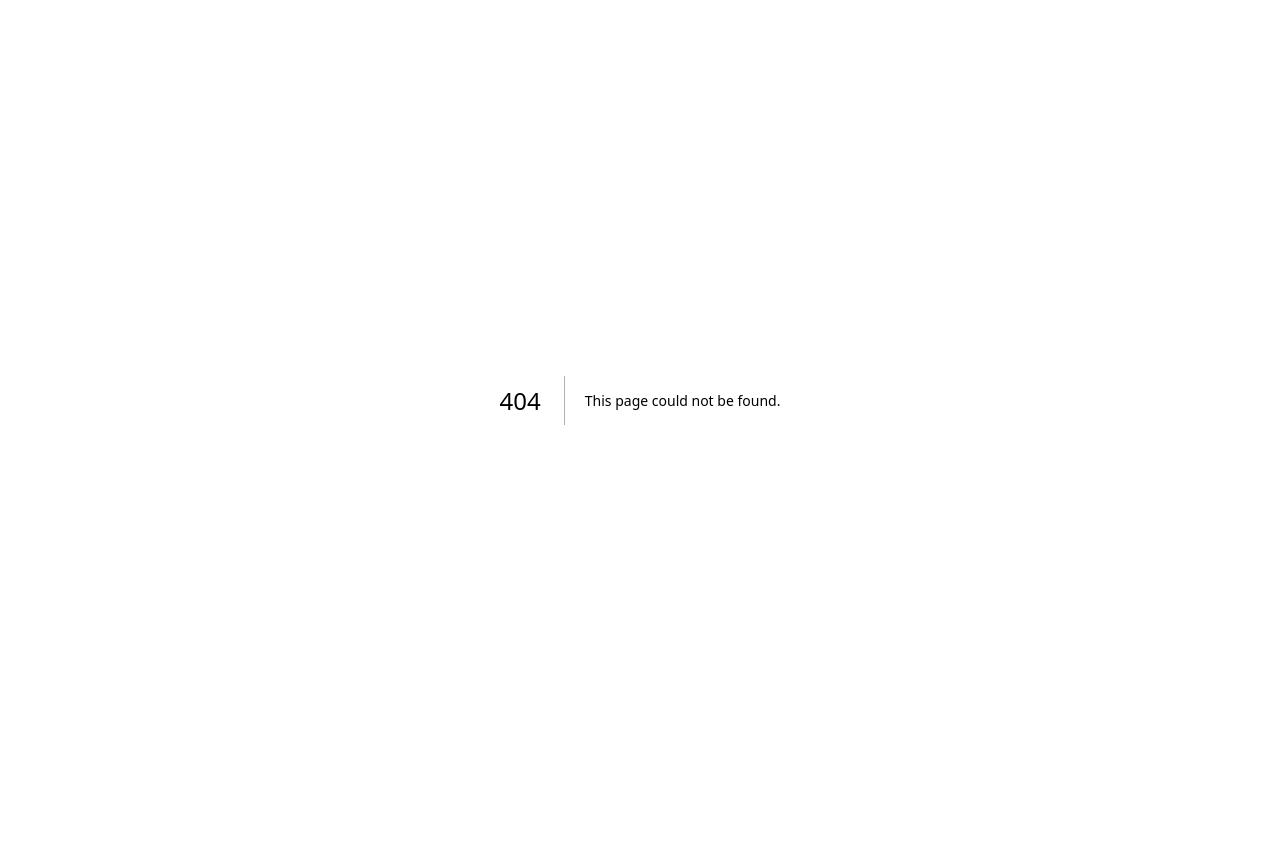
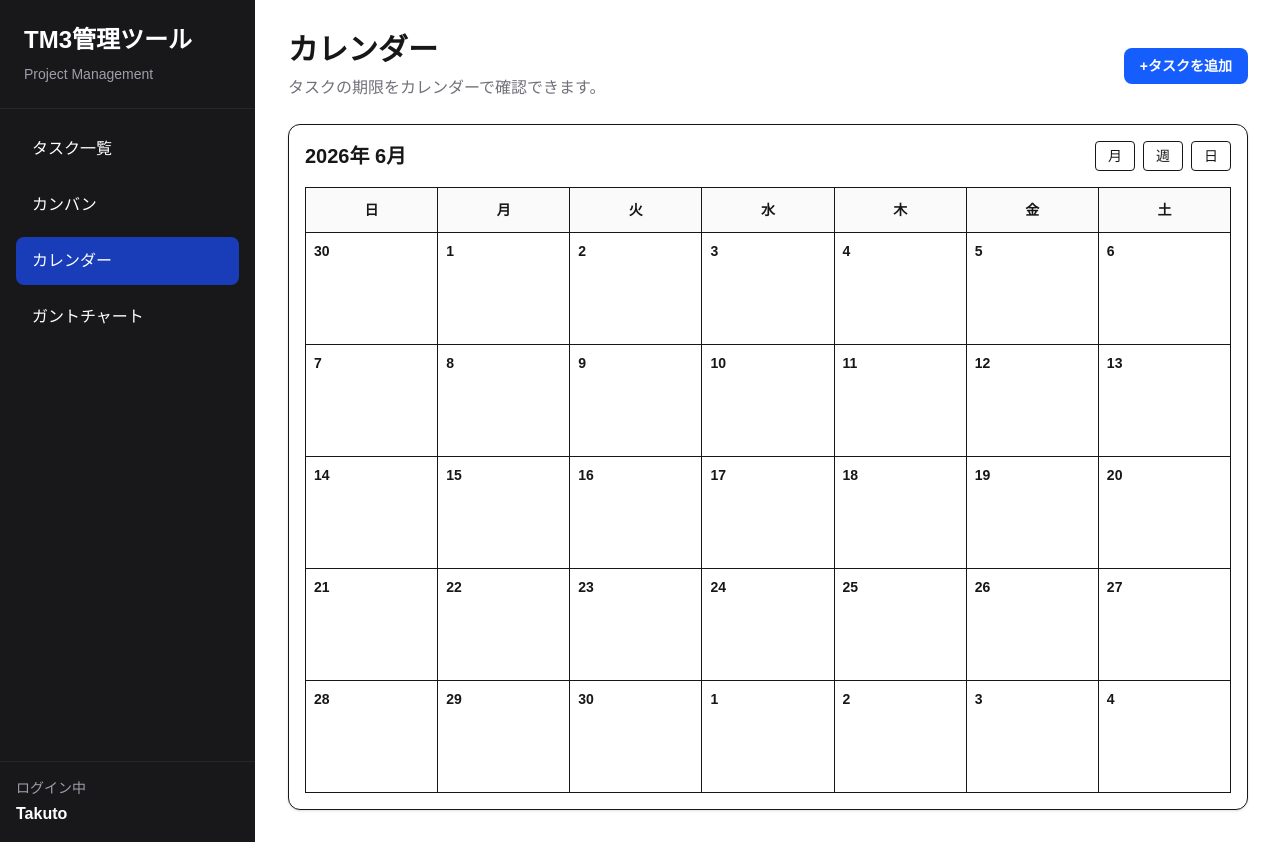
Before and after one commit to kazu0801-b/tm3-management-app, a Next.js app in the folder frontend/: page /calendar in a window 1280 px wide. Before the commit this address had no page. Before the commit the page ends 800 px from the top, so only its background shows below. Built offline with nearby package versions, Linux system fonts and the light colour scheme.

Commit message:
カレンダー画面の土台を追加

```diff
--- /dev/null
+++ b/frontend/src/app/calendar/page.tsx
@@ -0,0 +1,82 @@
+import { AppLayout } from "@/components/templates/AppLayout";
+import { mockTasks } from "@/data/mockTasks";
+
+const days = [
+  "30", "1", "2", "3", "4", "5", "6",
+  "7", "8", "9", "10", "11", "12", "13",
+  "14", "15", "16", "17", "18", "19", "20",
+  "21", "22", "23", "24", "25", "26", "27",
+  "28", "29", "30", "1", "2", "3", "4",
+];
+
+const CalendarPage = () => {
+  return (
+    <AppLayout>
+      <div className="mb-6 flex items-center justify-between">
+        <div>
+          <h1 className="text-3xl font-bold">カレンダー</h1>
+          <p className="mt-2 text-zinc-500">
+            タスクの期限をカレンダーで確認できます。
+          </p>
+        </div>
+
+        <button className="rounded-lg bg-blue-600 px-4 py-2 text-sm font-bold text-white">
+          +タスクを追加
+        </button>
+      </div>
+
+      <div className="rounded-xl border bg-white p-4 shadow-sm">
+        <div className="mb-4 flex items-center justify-between">
+          <h2 className="text-xl font-bold">2026年 6月</h2>
+
+          <div className="flex gap-2">
+            <button className="rounded border px-3 py-1 text-sm">月</button>
+            <button className="rounded border px-3 py-1 text-sm">週</button>
+            <button className="rounded border px-3 py-1 text-sm">日</button>
+          </div>
+        </div>
+
+        <div className="grid grid-cols-7 border-l border-t">
+          {["日", "月", "火", "水", "木", "金", "土"].map((day) => (
+            <div
+              key={day}
+              className="border-b border-r bg-zinc-50 p-3 text-center text-sm font-bold"
+            >
+              {day}
+            </div>
+          ))}
+
+          {days.map((day, index) => {
+            const date = `2026-06-${day.padStart(2, "0")}`;
+
+            const tasksForDay = mockTasks.filter(
+              (task) => task.dueDate === date
+            );
+
+            return (
+              <div
+                key={`${day}-${index}`}
+                className="min-h-28 border-b border-r p-2 text-sm"
+              >
+                <p className="font-bold">{day}</p>
+
+                <div className="mt-1 space-y-1">
+                  {tasksForDay.map((task) => (
+                    <div
+                      key={task.id}
+                      className="rounded bg-blue-100 p-1 text-xs text-blue-700"
+                    >
+                      {task.title}
+                    </div>
+                  ))}
+                </div>
+              </div>
+            );
+          })}
+        </div>
+      </div>
+    </AppLayout>
+  );
+};
+
+export default CalendarPage;
--- a/frontend/src/app/calender/page.tsx
+++ /dev/null
@@ -1,10 +0,0 @@
-import { AppLayout } from "@/components/templates/AppLayout";
-
-export default function CalenderPage() {
-    return (
-        <AppLayout>
-            <h1 className="text-2xl font-bold">カレンダー</h1>
-            <p className="mt-4 text-gray-600">カレンダー機能は今後実装予定です。</p>
-        </AppLayout>
-    );
-}
--- a/frontend/src/components/organisms/Sidebar/index.tsx
+++ b/frontend/src/components/organisms/Sidebar/index.tsx
@@ -25,7 +25,7 @@ export const Sidebar = () => {
                     カンバン
                 </Link>
 
-                <Link href="/calender" className={linkClass("/calender")}>
+                <Link href="/calendar" className={linkClass("/calendar")}>
                     カレンダー
                 </Link>
                 <Link href="/gantt" className={linkClass("/gantt")}>
```
